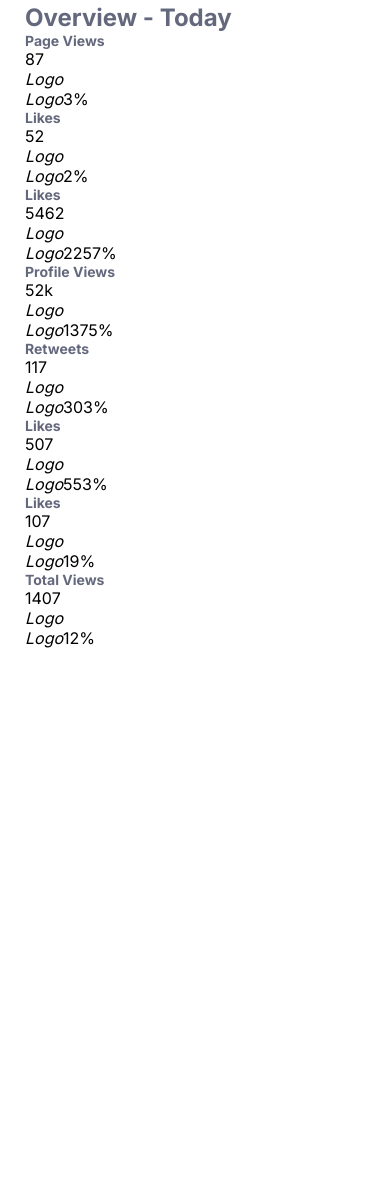
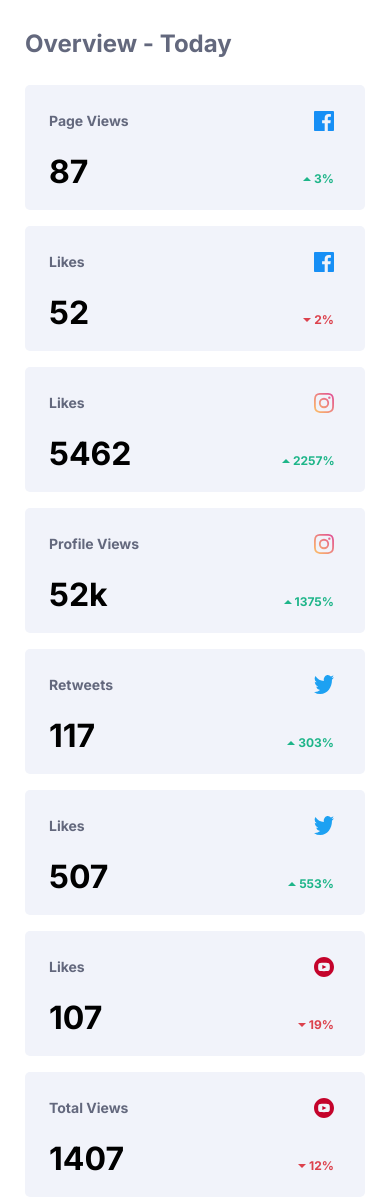
Before and after one commit to Alexandre-st/Social-Media-Dashboard, a website built with Parcel: page index.html in a window 390 px wide. Shown: the part 1152-2352 px from the top of the page. Before the commit the page ends 1800 px from the top, so only its background shows below. Built offline with nearby package versions, Linux system fonts and the light colour scheme.

Commit message:
Add all design for mobile

```diff
--- a/index.html
+++ b/index.html
@@ -105,8 +105,11 @@
             <p>87</p>
           </div>
           <div class="overview-case-right">
-            <i>Logo</i>
-            <p><i>Logo</i>3%</p>
+            <img src="./images/icon-facebook.svg" alt="Logo de Facebook">
+            <div class="overview-case-infos">
+              <img src="./images/icon-up.svg" alt="Pattern up">
+              <p class="infos">3%</p>
+            </div>
           </div>
         </div>
 
@@ -116,8 +119,11 @@
             <p>52</p>
           </div>
           <div class="overview-case-right">
-            <i>Logo</i>
-            <p><i>Logo</i>2%</p>
+            <img src="./images/icon-facebook.svg" alt="Logo de Facebook">
+            <div class="overview-case-infos">
+              <img src="./images/icon-down.svg" alt="Pattern down">
+              <p class="infos infos-red">2%</p>
+            </div>
           </div>
         </div>
 
@@ -127,8 +133,11 @@
             <p>5462</p>
           </div>
           <div class="overview-case-right">
-            <i>Logo</i>
-            <p><i>Logo</i>2257%</p>
+            <img src="./images/icon-instagram.svg" alt="Logo d'instagram">
+            <div class="overview-case-infos">
+              <img src="./images/icon-up.svg" alt="Pattern up">
+              <p class="infos">2257%</p>
+            </div>
           </div>
         </div>
 
@@ -138,8 +147,11 @@
             <p>52k</p>
           </div>
           <div class="overview-case-right">
-            <i>Logo</i>
-            <p><i>Logo</i>1375%</p>
+            <img src="./images/icon-instagram.svg" alt="Logo d'instagram">
+            <div class="overview-case-infos">
+              <img src="./images/icon-up.svg" alt="Pattern up">
+              <p class="infos">1375%</p>
+            </div>
           </div>
         </div>
 
@@ -149,8 +161,11 @@
             <p>117</p>
           </div>
           <div class="overview-case-right">
-            <i>Logo</i>
-            <p><i>Logo</i>303%</p>
+            <img src="./images/icon-twitter.svg" alt="Logo de Twitter">
+            <div class="overview-case-infos">
+              <img src="./images/icon-up.svg" alt="Pattern up">
+              <p class="infos">303%</p>
+            </div>
           </div>
         </div>
 
@@ -160,8 +175,11 @@
             <p>507</p>
           </div>
           <div class="overview-case-right">
-            <i>Logo</i>
-            <p><i>Logo</i>553%</p>
+            <img src="./images/icon-twitter.svg" alt="Logo de Twitter">
+            <div class="overview-case-infos">
+              <img src="./images/icon-up.svg" alt="Pattern up">
+              <p class="infos">553%</p>
+            </div>
           </div>
         </div>
 
@@ -171,8 +189,11 @@
             <p>107</p>
           </div>
           <div class="overview-case-right">
-            <i>Logo</i>
-            <p><i>Logo</i>19%</p>
+            <img src="./images/icon-youtube.svg" alt="Logo de Youtube">
+            <div class="overview-case-infos">
+              <img src="./images/icon-down.svg" alt="Patterndown">
+              <p class="infos infos-red">19%</p>
+            </div>
           </div>
         </div>
 
@@ -182,8 +203,11 @@
             <p>1407</p>
           </div>
           <div class="overview-case-right">
-            <i>Logo</i>
-            <p><i>Logo</i>12%</p>
+            <img src="./images/icon-youtube.svg" alt="Logo de Youtube">
+            <div class="overview-case-infos">
+              <img src="./images/icon-down.svg" alt="Patterndown">
+              <p class="infos infos-red">12%</p>
+            </div>
           </div>
         </div>
       </div>
--- a/styles/base/base.scss
+++ b/styles/base/base.scss
@@ -44,3 +44,13 @@ h5 {
   padding: 0 25px;
   margin: 0 auto;
 }
+
+.infos {
+  color: $green;
+  font-weight: $bold;
+  font-size: 0.75rem;
+
+  &-red {
+    color: $red;
+  }
+}
--- /dev/null
+++ b/styles/components/_overview.scss
@@ -0,0 +1,51 @@
+#overview {
+  margin-top: 26px;
+
+  h2 {
+    margin-bottom: 27px;
+  }
+}
+
+.overview-case {
+  background-color: $case-gray;
+  display: flex;
+  justify-content: space-between;
+  min-width: 326px;
+  min-height: 125px;
+  margin-bottom: 1rem;
+  border-radius: 5px;
+
+  &-left {
+    padding: 27px 0 19px 24px;
+
+    p {
+      margin-top: 23px;
+      font-size: 2rem;
+      font-weight: $bold;
+    }
+  }
+
+  &-right {
+    padding: 26px 31px 24px 0;
+
+    img {
+      width: 20px;
+      height: 20px;
+      margin-left: auto;
+      // margin-bottom: 40px;
+    }
+  }
+
+  &-infos {
+    display: flex;
+    align-items: center;
+    column-gap: 3px;
+    width: 52px;
+    margin-top: 40px;
+
+    img {
+      width: 8px;
+      height: 4px;
+    }
+  }
+}
--- a/styles/components/_social.scss
+++ b/styles/components/_social.scss
@@ -73,14 +73,4 @@
     width: 8px;
     height: 4px;
   }
-
-  .infos {
-    color: $green;
-    font-weight: $bold;
-    font-size: 0.75rem;
-
-    &-red {
-      color: $red;
-    }
-  }
 }
--- a/styles/index.scss
+++ b/styles/index.scss
@@ -10,3 +10,4 @@
 @import "./components/theme";
 @import "./components/header";
 @import "./components/social";
+@import "./components/overview";
```
